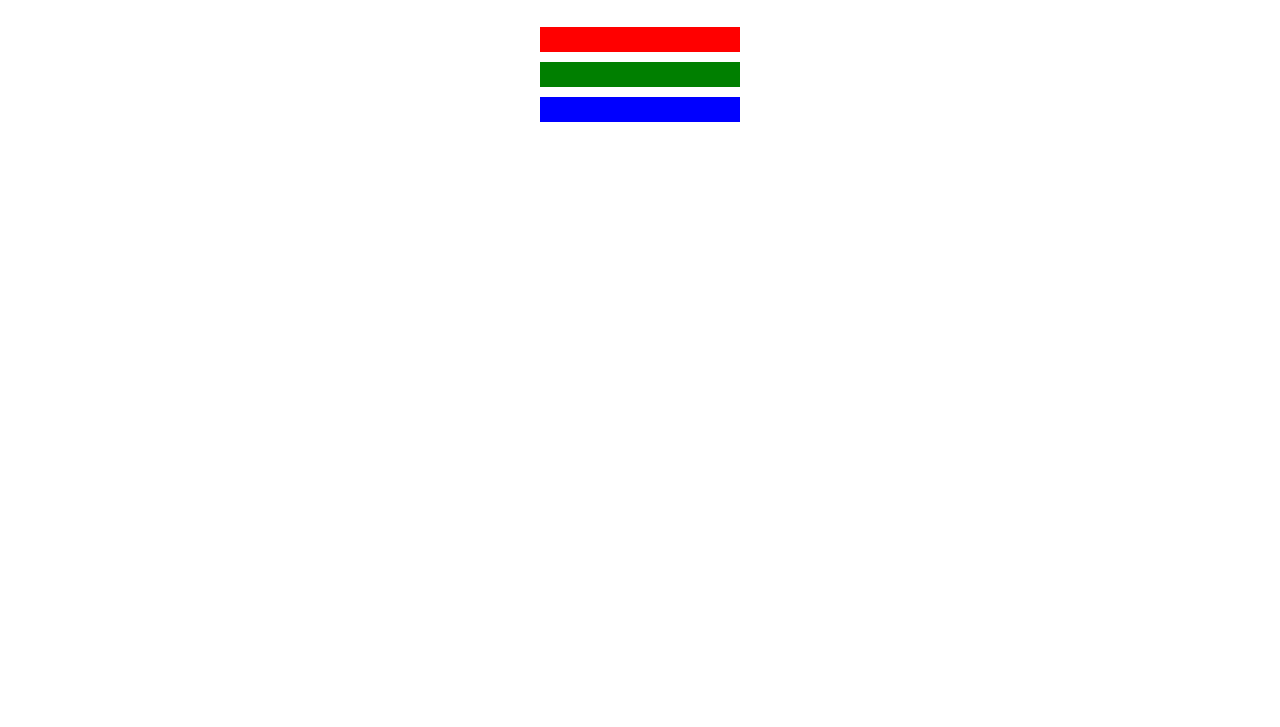
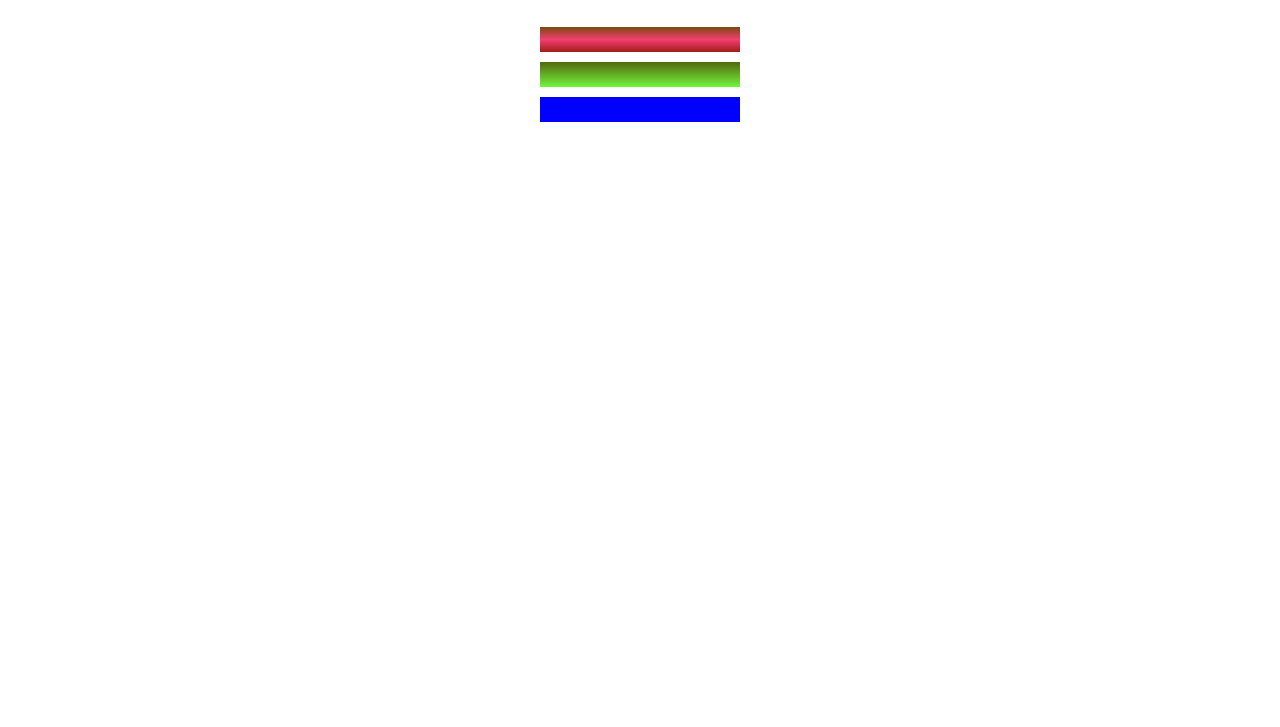
Before and after one commit to FRJ74/ColoredMarkers, a plain HTML site: page index.html in a window 1280 px wide. Shown: the part 73-800 px from the top of the page. Drawn offline with Linux system fonts and the light colour scheme.

Commit message:
Add change to color scheme

```diff
--- a/styles.css
+++ b/styles.css
@@ -14,11 +14,11 @@ h1 {
   }
 
   .red {
-    background-color: rgb(255, 0, 0);
+    background: linear-gradient(180deg, rgb(122, 74, 14) 0%, rgb(245, 62, 113) 50%, rgb(162, 27, 27) 100%);
   }
 
   .green {
-    background-color: #007F00;
+    background: linear-gradient(180deg, #55680D, #71F53E);
   }
 
   .blue {
```
